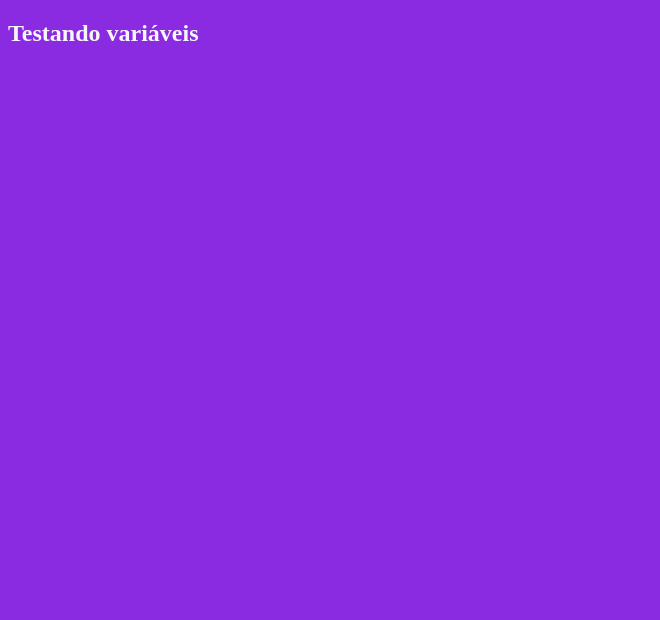
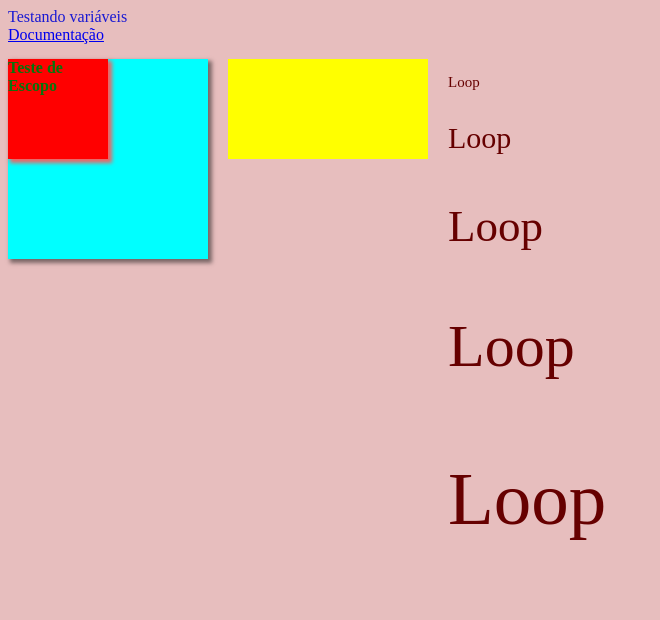
Before and after one commit to bruna41/SASS, a plain HTML site: page index.html in a window 1280 px wide. Shown: the whole page, without its empty margins (0-660 px from the left). Drawn offline with Linux system fonts and the light colour scheme.

Commit message:
@bruna41 [Aprendendo SASS]

```diff
--- /dev/null
+++ b/css/_base.scss
@@ -0,0 +1,67 @@
+$text-color: rgb(25, 25, 211); // global
+
+@mixin box-shadow($color) {
+    box-shadow: 3px 3px 4px 1px $color;
+}
+@mixin make-bold($bool) {
+    @if $bool == true {
+        font-weight: bold;
+    }
+}
+
+@mixin effect($val) {
+    @if $val == danger {
+        background-color: red;
+    }@else if $val == alert {
+        background-color: yellow;
+    }@else {
+        background-color: rgb(246, 250, 246);
+    }
+}
+
+body {
+    background-color: rgb(231, 190, 190);
+    color: $text-color;
+}
+
+.display{
+    display: flex;
+    margin-top: 15px;
+    gap: 20px;
+}
+
+.container {
+    @include box-shadow(rgba(17, 17, 17, 0.5));
+    width: 200px;
+    height: 200px;
+    background-color: aqua;
+    $text-color: rgb(7, 116, 13);
+    p {
+        @include box-shadow(rgb(241, 99, 99));
+        @include make-bold(true);
+        background-color: red;
+        height: 100px;
+        width: 100px;
+        color: $text-color;
+        margin: 0;
+        cursor: pointer;
+        &:hover{
+            background-color: black;
+        }
+    }
+}
+.container2{
+    width: 200px;
+    height: 100px;
+    @include effect(alert)
+}
+
+@for $i from 1 through 5 {
+    .text#{$i} {
+        font-size: 15px * $i;
+        // color: lighten(rgb(255, 0, 0),15);
+        color: darken(rgb(255, 0, 0),30);
+    }
+}
+
+// @extend x -> herança
--- a/css/main.scss
+++ b/css/main.scss
@@ -1,6 +1 @@
-$text-color:rgb(246, 246, 250);
-
-body {
-    background-color: blueviolet;
-    color: $text-color;
-}
+@use 'base';
--- a/index.html
+++ b/index.html
@@ -8,6 +8,20 @@
     <title>SASS</title>
 </head>
 <body>
-    <h2>Testando variáveis</h2>
+    Testando variáveis <br>
+    <a href="https://sass-lang.com/">Documentação</a>
+    <div class="display">
+    <div class="container">
+        <p>Teste de Escopo</p>
+    </div>
+    <div class="container2"></div>
+    <div class="repeticao">
+        <p class="text1">Loop</p>
+        <p class="text2">Loop</p>
+        <p class="text3">Loop</p>
+        <p class="text4">Loop</p>
+        <p class="text5">Loop</p>
+    </div>
+    </div>
 </body>
 </html>
```
Also changed, not shown: css/main.css, 1 other file.
